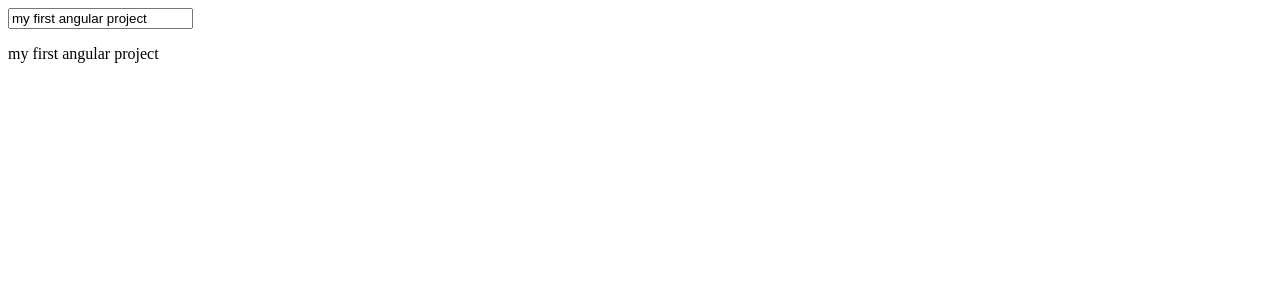
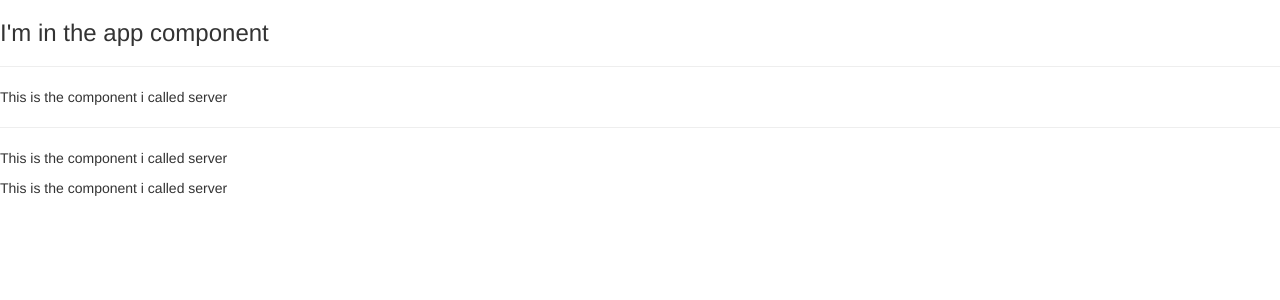
Before and after one commit to kadusouza/first-angular-project, an Angular app: page / in a window 1280 px wide. Shown: the top 300 px of the page. Built offline with nearby package versions, Linux system fonts and the light colour scheme.

Commit message:
add new component

```diff
--- a/angular.json
+++ b/angular.json
@@ -25,6 +25,7 @@
               "src/assets"
             ],
             "styles": [
+              "node_modules/bootstrap/dist/css/bootstrap.min.css",
               "src/styles.css"
             ],
             "scripts": []
@@ -94,5 +95,8 @@
         }
       }
     }
+  },
+  "cli": {
+    "analytics": false
   }
 }
--- a/package.json
+++ b/package.json
@@ -18,6 +18,7 @@
     "@angular/platform-browser": "^16.2.0",
     "@angular/platform-browser-dynamic": "^16.2.0",
     "@angular/router": "^16.2.0",
+    "bootstrap": "^3.4.1",
     "rxjs": "~7.8.0",
     "tslib": "^2.3.0",
     "zone.js": "~0.13.0"
--- a/src/app/app.component.html
+++ b/src/app/app.component.html
@@ -1,2 +1,5 @@
-<input type="text" [(ngModel)]="name">
-<p>{{ name }}</p>
+<h3>I'm in the app component</h3>
+<hr>
+<app-server></app-server>
+<hr>
+<app-servers></app-servers>
--- a/src/app/app.component.ts
+++ b/src/app/app.component.ts
@@ -6,5 +6,4 @@
   styleUrls: ['./app.component.css']
 })
 export class AppComponent {
-  name = 'my first angular project';
 }
--- /dev/null
+++ b/src/app/server/server.component.html
@@ -0,0 +1 @@
+<p>This is the component i called server</p>
--- /dev/null
+++ b/src/app/servers/servers.component.html
@@ -0,0 +1,2 @@
+<app-server>generated automatically</app-server>
+<app-server>generated automatically</app-server>
```
Also changed, not shown: src/app/app.module.ts (+6 -4 lines), src/app/server/server.component.ts (added, +10 -0 lines), src/app/servers/servers.component.ts (added, +10 -0 lines), src/app/servers/servers.component.css (added), 2 other files (tests, documents, lock files or other folders).
